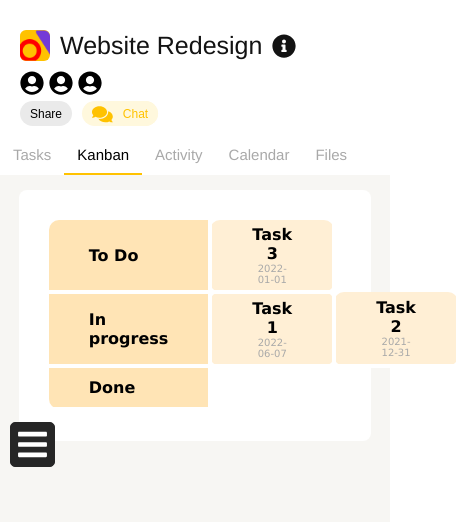
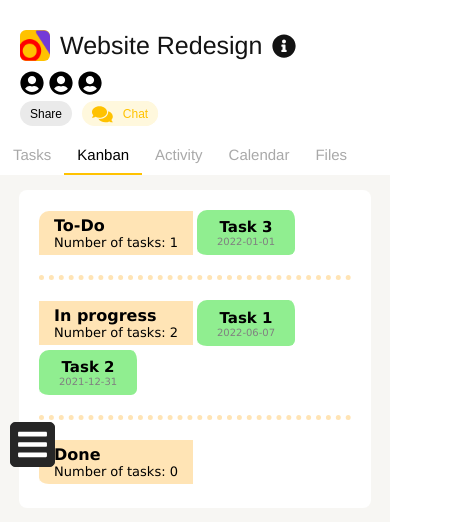
Before and after one commit to oleksay2006/onix-test-site, a Vue app: page /kanban in a window 390 px wide. Shown: the top 522 px of the page, 460 px wide, since content can reach past the window. Built offline with nearby package versions, Linux system fonts and the light colour scheme.

Commit message:
media queries added

```diff
--- a/src/components/TaskCard.vue
+++ b/src/components/TaskCard.vue
@@ -1,5 +1,5 @@
 <template lang="pug">
-td.taskCard
+td.taskCard(:class="{ outdated: isOutdated, soon: isSoon, future: isFuture }")
   h4 {{ this.task.title }}
   p.time {{ this.task.time }}
 </template>
@@ -10,11 +10,60 @@ export default defineComponent({
   setup() {},
   name: "TaskCard",
   props: ["task"],
+  data() {
+    return {
+      // isOutdated: false,
+      // isSoon: false,
+      // isFuture: false,
+    };
+  },
+  computed: {
+    isOutdated() {
+      const x = new Date(this.task.time);
+      const y = new Date();
+      return y.getFullYear() >= x.getFullYear() &&
+        y.getDate() > x.getDate() &&
+        y.getMonth() >= x.getMonth()
+        ? true
+        : false;
+    },
+    isSoon() {
+      const x = new Date(this.task.time);
+      const y = new Date();
+      return x.getFullYear() === y.getFullYear() &&
+        x.getDate() === y.getDate() &&
+        x.getMonth() === y.getMonth()
+        ? true
+        : false;
+      // if (
+      //   x.getFullYear() === y.getFullYear() &&
+      //   x.getDate() === y.getDate() &&
+      //   x.getMonth() === y.getMonth()
+      // ) {
+      //   return true;
+      // }
+    },
+    isFuture() {
+      const x = new Date(this.task.time);
+      const y = new Date();
+      return x > y ? true : false;
+    },
+  },
 });
 </script>
 <style scoped>
+.future {
+  background-color: LightGreen !important;
+}
+.soon {
+  background-color: Gold !important;
+}
+.outdated {
+  background-color: OrangeRed !important;
+}
 .taskCard {
-  padding: 5px 40px;
+  padding: 10px 40px;
   border-radius: 10px;
+  text-align: center;
 }
 </style>
--- a/src/components/TaskDetailsModal.vue
+++ b/src/components/TaskDetailsModal.vue
@@ -41,7 +41,7 @@
           span.custom-dropdown.big
             select(
               v-model="v$.select.$model",
-              :class="{ invalid: v$.time.$error, isDone: this.currentTask.status == 'done' }"
+              :class="{ isDone: this.currentTask.status == 'done' }"
             )
               option {{ Status.toDo }}
               option {{ Status.inProgress }}
@@ -413,18 +413,65 @@ textarea {
   .modal_wrapper {
     width: 70vw;
   }
+  textarea {
+    min-width: 262px;
+    max-width: 262px;
+  }
+  .first-part-task p {
+    width: 355px;
+  }
+  .dateInput {
+    width: 268px;
+  }
 }
 @media only screen and (max-width: 768px) {
   .third-part-task {
     margin-top: 10px;
   }
-  .controls {
-    margin-top: 5px;
+  .Button {
+    width: 85px;
+  }
+  .first-part-task p {
+    width: 315px;
+  }
+  textarea {
+    min-width: 222px;
+    max-width: 222px;
+  }
+  .dateInput {
+    width: 228px;
+  }
+}
+@media only screen and (max-width: 640px) {
+  .modal_wrapper {
+    width: 80vw;
   }
 }
 @media only screen and (max-width: 480px) {
   .second-part-task {
     margin-top: 10px;
   }
+  .first-part-task p {
+    width: 200px;
+  }
+  .div_form {
+    display: flex;
+    flex-direction: column;
+  }
+  .controls {
+    margin-top: 15px;
+    display: flex;
+    align-items: center;
+    flex-direction: row;
+  }
+  .edit {
+    margin-bottom: 0px;
+  }
+  .cancel {
+    margin-left: 10px;
+  }
+  textarea {
+    max-height: 100px;
+  }
 }
 </style>
--- a/src/components/TaskMessage.vue
+++ b/src/components/TaskMessage.vue
@@ -4,7 +4,7 @@
     h3.title {{ task.title }}
     p.text {{ task.text }}
   p.time Выполнить до {{ task.time }}
-  fa.trash-alt(icon="trash-alt", v-on:click="deleteTask(task.id)")
+  fa.trash-alt(ref="del", icon="trash-alt", v-on:click="deleteTask(task.id)")
 </template>
 <script lang="ts">
 // import { ref, defineComponent, onMounted } from "vue";
--- a/src/layouts/MainLayout.vue
+++ b/src/layouts/MainLayout.vue
@@ -150,7 +150,7 @@ export default defineComponent({
 .time {
   /* opacity: 0.7; */
   font-size: 14px;
-  color: DarkGray;
+  color: Gray;
 }
 .chat-icon {
   background: #fff8dd;
--- a/src/views/Kanban.vue
+++ b/src/views/Kanban.vue
@@ -5,13 +5,62 @@
     v-on:removeEditTask="removeEditTask",
     v-bind:currentTask="currentTask"
   )
-  table
-    tr(
+  //- table
+  //-   tr(
+  //-     @drop="onDrop($event, Status.toDo)",
+  //-     @dragenter.prevent,
+  //-     @dragover.prevent
+  //-   )
+  //-     th.toDo To Do
+  //-       p.numberOfTasks Number of tasks: {{ toDoTasks.length }}
+  //-     TaskCard(
+  //-       v-for="(task, index) in toDoTasks",
+  //-       :key="'todo_task-' + index",
+  //-       draggable="true",
+  //-       @dragstart="startDrag($event, task)",
+  //-       :task="task",
+  //-       v-on:click="showChange(task)"
+  //-     )
+  //-   tr(
+  //-     @drop="onDrop($event, Status.inProgress)",
+  //-     @dragenter.prevent,
+  //-     @dragover.prevent
+  //-   )
+  //-     th In progress
+  //-       p.numberOfTasks Number of tasks: {{ inProgress.length }}
+  //-     TaskCard(
+  //-       v-for="(task, index) in inProgress",
+  //-       :key="'inProgress_task-' + index",
+  //-       draggable="true",
+  //-       @dragstart="startDrag($event, task)",
+  //-       :task="task",
+  //-       v-on:click="showChange(task)"
+  //-     )
+  //-   tr(
+  //-     @drop="onDrop($event, Status.done)",
+  //-     @dragenter.prevent,
+  //-     @dragover.prevent
+  //-   )
+  //-     th.done Done
+  //-       p.numberOfTasks Number of tasks: {{ done.length }}
+  //-     TaskCard(
+  //-       v-for="(task, index) in done",
+  //-       :key="'done_task-' + index",
+  //-       draggable="true",
+  //-       @dragstart="startDrag($event, task)",
+  //-       :task="task",
+  //-       v-on:click="showChange(task)"
+  //-     )
+  //-     //- v-show="task.status == this.Status.done",
+
+  .table
+    .toDoHeadDiv.head(
       @drop="onDrop($event, Status.toDo)",
       @dragenter.prevent,
       @dragover.prevent
     )
-      th.toDo To Do
+      .div_th.toDo To-Do
+        p.numberOfTasks Number of tasks: {{ toDoTasks.length }}
       TaskCard(
         v-for="(task, index) in toDoTasks",
         :key="'todo_task-' + index",
@@ -20,12 +69,14 @@
         :task="task",
         v-on:click="showChange(task)"
       )
-    tr(
+    hr
+    .inProgressHeadDiv.head(
       @drop="onDrop($event, Status.inProgress)",
       @dragenter.prevent,
       @dragover.prevent
     )
-      th In progress
+      .div_th.inProgress In progress
+        p.numberOfTasks Number of tasks: {{ inProgress.length }}
       TaskCard(
         v-for="(task, index) in inProgress",
         :key="'inProgress_task-' + index",
@@ -34,12 +85,14 @@
         :task="task",
         v-on:click="showChange(task)"
       )
-    tr(
+    hr
+    .doneHeadDiv.head(
       @drop="onDrop($event, Status.done)",
       @dragenter.prevent,
       @dragover.prevent
     )
-      th.done Done
+      .div_th.done Done
+        p.numberOfTasks Number of tasks: {{ done.length }}
       TaskCard(
         v-for="(task, index) in done",
         :key="'done_task-' + index",
@@ -48,7 +101,6 @@
         :task="task",
         v-on:click="showChange(task)"
       )
-      //- v-show="task.status == this.Status.done",
 </template>
 <script lang="ts">
 import { defineComponent, computed } from "vue";
@@ -132,9 +184,42 @@ export default defineComponent({
 });
 </script>
 <style scoped>
-.taskCard {
-  padding: 5px 40px;
-  border-radius: 10px;
+.table {
+  font-family: "Lucida Sans Unicode", "Lucida Grande", Sans-Serif;
+}
+.toDo,
+.inProgress,
+.done {
+  font-size: 17px;
+  font-weight: bold;
+}
+.inProgressHeadDiv,
+.doneHeadDiv {
+  margin-top: 20px;
+}
+.div_th {
+  background: #ffe4b5;
+  color: #000;
+  padding: 10px 40px;
+  border-style: solid;
+  border-width: 0 4px 4px 0;
+  border-color: white;
+}
+hr {
+  margin-top: 16px;
+  border-top: 5px dotted #ffe4b5;
+  border-bottom: none;
+  border-right: none;
+  border-left: none;
+}
+.head {
+  display: flex;
+  align-items: center;
+  flex-wrap: wrap;
+}
+.numberOfTasks {
+  font-size: 13px;
+  font-weight: normal;
 }
 .done {
   border-radius: 0 0 0 10px;
@@ -166,4 +251,36 @@ th:first-child,
 td:first-child {
   text-align: left;
 }
+@media only screen and (max-width: 768px) {
+  th,
+  td:first-child {
+    padding: 10px 20px;
+  }
+  .kanban-tab {
+    width: 80%;
+  }
+}
+@media only screen and (max-width: 640px) {
+  .div_th {
+    padding: 10px 20px;
+  }
+  .taskCard {
+    padding: 12px 20px;
+  }
+}
+@media only screen and (max-width: 480px) {
+  .kanban-tab {
+    padding: 20px;
+  }
+  .div_th {
+    padding: 5px 15px;
+    font-size: 16px;
+  }
+  .taskCard {
+    padding: 8.2px 20px;
+  }
+  .taskCard {
+    font-size: 15px;
+  }
+}
 </style>
```
